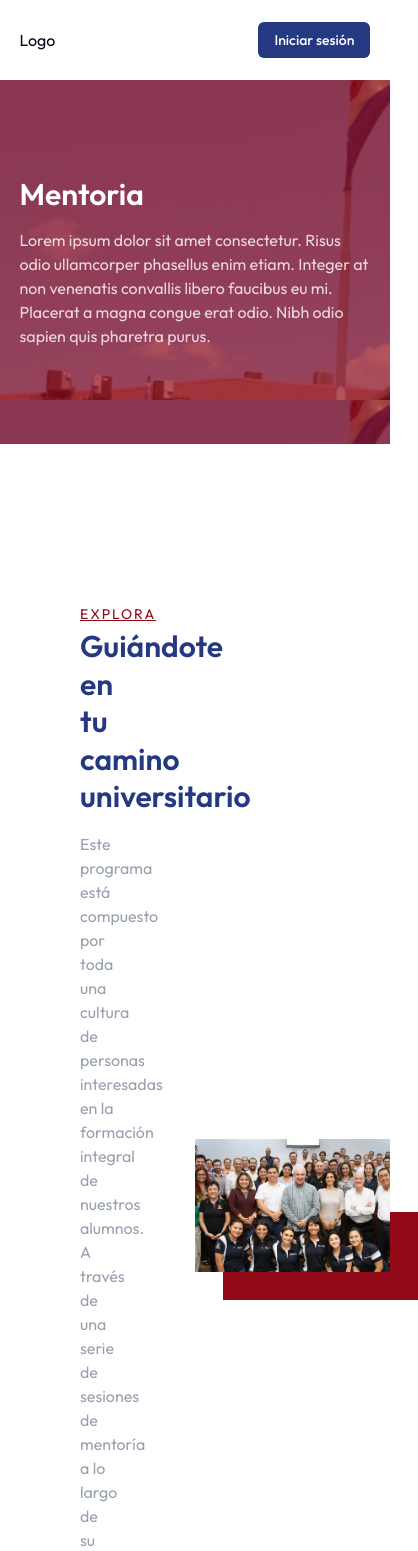
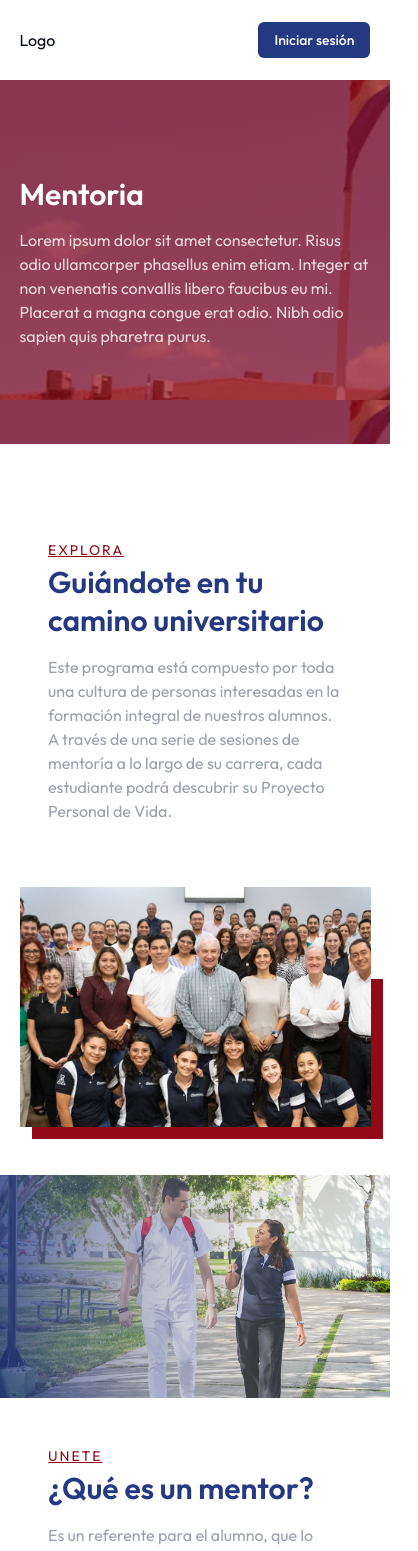
Before and after one commit to vanessamoralesm/front_unan, a React (Vite) app: page /maestros in a window 390 px wide. Shown: the top 1551 px of the page, 418 px wide, since content can reach past the window. Built offline with nearby package versions, Linux system fonts and the light colour scheme.

Commit message:
responsivo de la card de proyectos

```diff
--- a/src/components/landing/project/ProjectCard.tsx
+++ b/src/components/landing/project/ProjectCard.tsx
@@ -2,20 +2,20 @@ import { Button } from "@/components/ui/button";
 import { DownloadCloud, FlaskConical } from "lucide-react";
 export default function ProjectCard() {
   return (
-    <article className="p-6 rounded-md bg-blue-primary text-white flex gap-2">
+    <article className="p-6 rounded-md bg-blue-primary text-white flex flex-col md:flex-row gap-2">
       <div>
         <div className="w-14 h-14 text-blue-primary flex items-center justify-center bg-white rounded">
           <FlaskConical />
         </div>
       </div>
-      <div className="p-4">
+      <div className="py-4 px-0 md:px-4 ">
         <h3 className="text-2xl font-medium">Proyecto 1</h3>
         <p className="text-white/80 mt-2">
           Lorem ipsum dolor sit amet consectetur. Risus odio ullamcorper
           phasellus enim etiam. Integer at non venenatis convallis libero
           faucibus eu mi. Placerat a magna congue erat odio.
         </p>
-        <Button variant={"secondary"} className="mt-8 flex ml-auto">
+        <Button variant={"secondary"} className="mt-8 md:flex md:ml-auto w-full md:w-auto">
           {" "}
           Descargar PDF <DownloadCloud width={20} height={20} />
         </Button>
--- a/src/pages/landing/Business.tsx
+++ b/src/pages/landing/Business.tsx
@@ -6,11 +6,11 @@ export default function Business() {
   return (
     <div className="mt-10">
       <Container>
-        <div className="py-26 px-14 font-semibold text-5xl text-white bg-cover bg-center bg-no-repeat" style={{ background: ` linear-gradient( #243982E6,#243982E6) ,url(${title})` }}>
+        <div className="py-18 md:py-26 px-6 md:px-14 font-semibold text-3xl md:text-5xl text-white bg-cover bg-center bg-no-repeat" style={{ background: ` linear-gradient( #243982E6,#243982E6) ,url(${title})` }}>
           <h1>Financiamiento</h1>
         </div>
         <section className="py-20">
-          <div className="flex justify-between">
+          <div className="flex flex-col md:flex-row gap-2 justify-between">
             <div className="w-full max-w-xl">
               <Text as="paragraph">EDUCACIÓN</Text>
               <Text as="subtitle" className="mt-2 leading-[1.2]">Apoyando el futuro, juntos somos más fuertes</Text>
@@ -19,7 +19,7 @@ export default function Business() {
               <p className="text-gray-400">Nuestra comunidad se fortalece gracias a las empresas que creen en la educación. Juntos, construimos un futuro brillante para nuestros estudiantes.</p>
             </div>
           </div>
-          <div className="grid grid-cols-3 gap-6 mt-12">
+          <div className="grid md:grid-cols-2 lg:grid-cols-3 gap-6 mt-12">
             <BusinessCard />
             <BusinessCard color="red"/>
             <BusinessCard color="yellow"/>
--- a/src/pages/landing/Teachers.tsx
+++ b/src/pages/landing/Teachers.tsx
@@ -16,9 +16,9 @@ export default function Teachers() {
         description="Lorem ipsum dolor sit amet consectetur. Risus odio ullamcorper phasellus enim etiam. Integer at non venenatis convallis libero faucibus eu mi. Placerat a magna congue erat odio. Nibh odio sapien quis pharetra purus."
         url={HeroTeacher}
         color="#940a18b3" />
-      <section className="py-20">
-        <div className="grid grid-cols-2 items-center">
-          <div className="text-white p-20 flex-1">
+      <section className="py-12 md:py-20">
+        <div className="grid xl:grid-cols-2 items-center">
+          <div className="text-white p-12 md:p-20 ">
             <div className="max-w-2xl w-full">
               <Text as="paragraph" className="">EXPLORA</Text>
               <Text as="subtitle" className="mb-4 leading-[1.25] mt-1 ">Guiándote en tu camino universitario</Text>
@@ -28,8 +28,8 @@ export default function Teachers() {
             </div>
           </div>
           <div className="flex items-center justify-center">
-            <figure className="relative max-w-lg w-fu mx-auto">
-              <div className="absolute top-1/3 left-0 right-0 bottom-0 bg-red-primary translate-x-7 translate-y-7"></div>
+            <figure className="relative max-w-lg w-[90%] mx-auto">
+              <div className="absolute top-1/3 left-0 right-0 bottom-0 bg-red-primary translate-x-3 translate-y-3 md:translate-x-7 md:translate-y-7"></div>
               <img src={Mentores} alt="estudiantes haciendo un proyecto" className="w-full object-cover block relative" />
             </figure>
           </div>
@@ -49,7 +49,7 @@ export default function Teachers() {
             <Text as="paragraph">CONOCELOS</Text>
             <Text as="subtitle" className="mb-4">Nuestros Mentores</Text>
           </div>
-          <div className="grid grid-cols-3 gap-x-4 gap-y-18">
+          <div className="grid md:grid-cols-2 lg:grid-cols-3 gap-x-4 gap-y-18">
             <TeacherCard />
             <TeacherCard />
             <TeacherCard />
```
